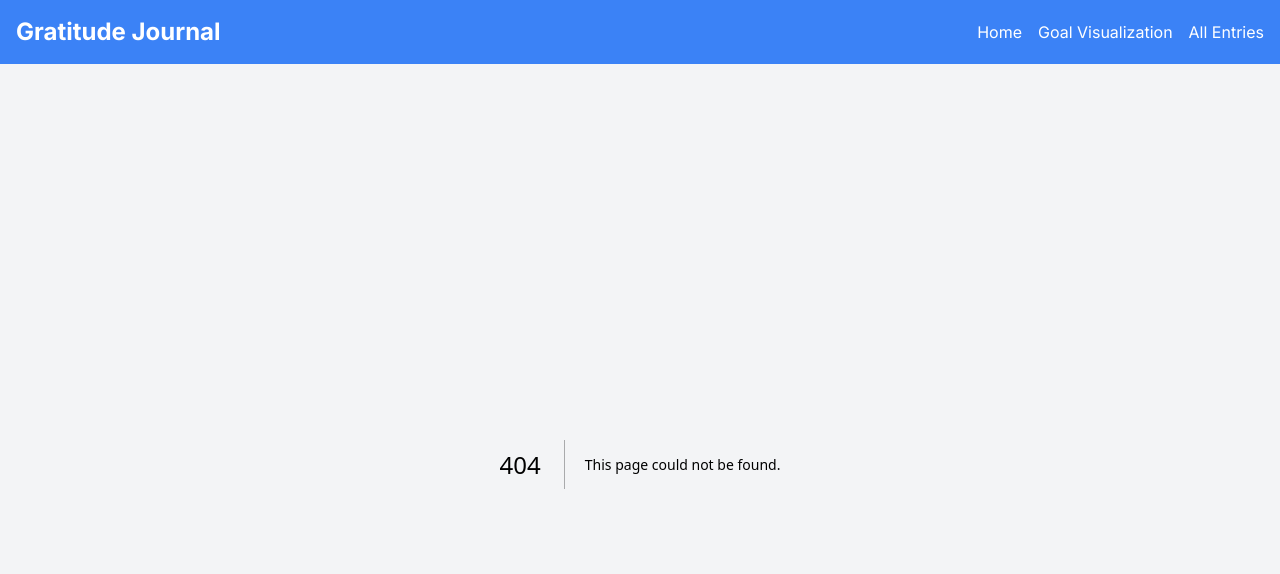
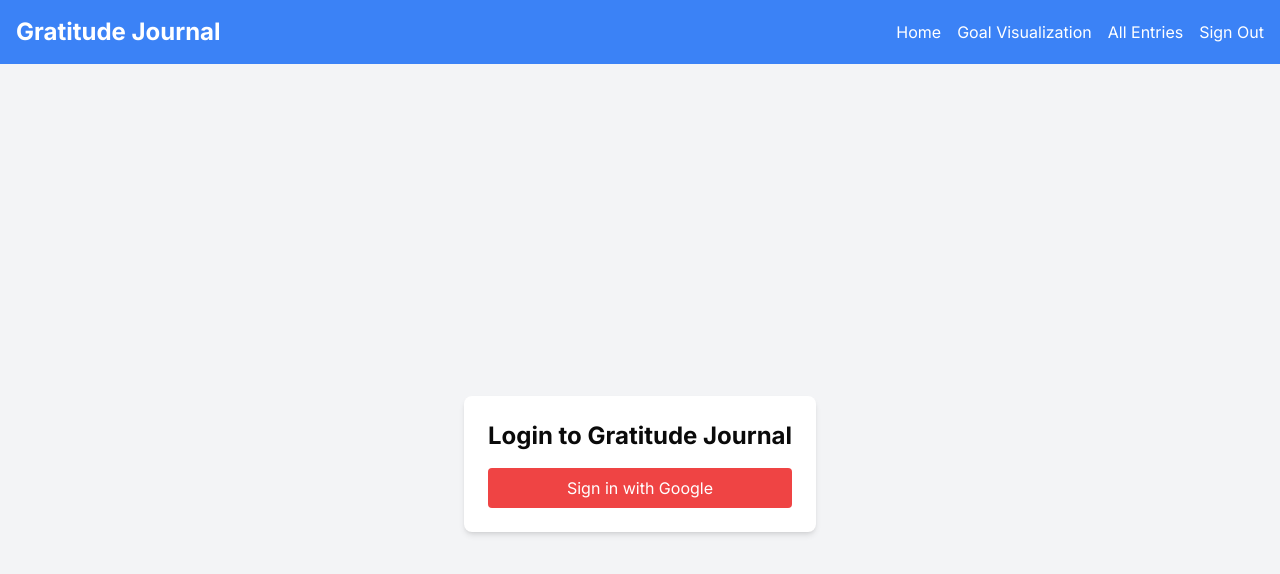
Before and after one commit to leeya018/gratitudes, a Next.js app: page /login in a window 1280 px wide. Before the commit this address had no page. Shown: the top 574 px of the page. Built offline with nearby package versions, Linux system fonts and the light colour scheme; no server answers; sample sign-in values are in the browser's storage.

Commit message:
add firebase and login to ssy

```diff
--- a/app/layout.tsx
+++ b/app/layout.tsx
@@ -2,6 +2,7 @@ import type { Metadata } from "next";
 import { Inter } from "next/font/google";
 import "./globals.css";
 import Navbar from "@/components/Navbar";
+import { AuthProvider } from "@/contexts/AuthContext";
 
 const inter = Inter({ subsets: ["latin"] });
 
@@ -18,8 +19,10 @@ export default function RootLayout({
   return (
     <html lang="en">
       <body className={inter.className}>
-        <Navbar />
-        <main className="min-h-screen bg-gray-100 pt-16">{children}</main>
+        <AuthProvider>
+          <Navbar />
+          <main className="min-h-screen bg-gray-100 pt-16">{children}</main>
+        </AuthProvider>
       </body>
     </html>
   );
--- /dev/null
+++ b/app/login/page.tsx
@@ -0,0 +1,37 @@
+"use client";
+
+import { useState } from "react";
+import { signInWithPopup, GoogleAuthProvider } from "firebase/auth";
+import { auth } from "@/lib/firebase";
+import { useRouter } from "next/navigation";
+
+export default function Login() {
+  const [error, setError] = useState<string | null>(null);
+  const router = useRouter();
+
+  const handleGoogleSignIn = async () => {
+    try {
+      const provider = new GoogleAuthProvider();
+      await signInWithPopup(auth, provider);
+      router.push("/");
+    } catch (error) {
+      setError("Failed to sign in with Google. Please try again.");
+      console.error(error);
+    }
+  };
+
+  return (
+    <div className="flex items-center justify-center min-h-screen bg-gray-100">
+      <div className="p-6 bg-white rounded-lg shadow-md">
+        <h1 className="text-2xl font-bold mb-4">Login to Gratitude Journal</h1>
+        <button
+          onClick={handleGoogleSignIn}
+          className="w-full bg-red-500 text-white py-2 px-4 rounded hover:bg-red-600 transition duration-200"
+        >
+          Sign in with Google
+        </button>
+        {error && <p className="mt-4 text-red-500">{error}</p>}
+      </div>
+    </div>
+  );
+}
--- a/app/page.tsx
+++ b/app/page.tsx
@@ -2,17 +2,20 @@ import GratitudeForm from "@/components/GratitudeForm";
 import GratitudeList from "@/components/GratitudeList";
 import CompletionMessage from "@/components/CompletionMessage";
 import { getGratitudesForToday } from "./utils/gratitudes";
+import { ProtectedRoute } from "@/components/ProtectedRoute";
 
 export default async function Home() {
   const gratitudes = await getGratitudesForToday();
   const isComplete = gratitudes.length >= 10;
 
   return (
+    <ProtectedRoute>
       <div className="container mx-auto p-4">
         <h1 className="text-3xl font-bold mb-4">Daily Gratitude</h1>
         {!isComplete && <GratitudeForm />}
         <GratitudeList />
         {isComplete && <CompletionMessage />}
       </div>
+    </ProtectedRoute>
   );
 }
--- a/components/Navbar.tsx
+++ b/components/Navbar.tsx
@@ -1,6 +1,24 @@
+"use client";
+
 import Link from "next/link";
+import { useAuth } from "@/contexts/AuthContext";
+import { signOut } from "firebase/auth";
+import { auth } from "@/lib/firebase";
+import { useRouter } from "next/navigation";
 
 const Navbar = () => {
+  const { user } = useAuth();
+  const router = useRouter();
+
+  const handleSignOut = async () => {
+    try {
+      await signOut(auth);
+      router.push("/login");
+    } catch (error) {
+      console.error("Failed to sign out", error);
+    }
+  };
+
   return (
     <nav className="bg-blue-500 p-4 fixed top-0 left-0 right-0 z-10">
       <div className="container mx-auto flex justify-between items-center">
@@ -26,6 +44,22 @@ const Navbar = () => {
               All Entries
             </Link>
           </li>
+          {user ? (
+            <li>
+              <button
+                onClick={handleSignOut}
+                className="text-white hover:text-blue-200"
+              >
+                Sign Out
+              </button>
+            </li>
+          ) : (
+            <li>
+              <Link href="/login" className="text-white hover:text-blue-200">
+                Login
+              </Link>
+            </li>
+          )}
         </ul>
       </div>
     </nav>
--- /dev/null
+++ b/components/ProtectedRoute.tsx
@@ -0,0 +1,22 @@
+"use client";
+
+import { useAuth } from "@/contexts/AuthContext";
+import { useRouter } from "next/navigation";
+import { useEffect } from "react";
+
+export function ProtectedRoute({ children }: { children: React.ReactNode }) {
+  const { user, loading } = useAuth();
+  const router = useRouter();
+
+  useEffect(() => {
+    if (!loading && !user) {
+      router.push("/login");
+    }
+  }, [user, loading, router]);
+
+  if (loading) {
+    return <div>Loading...</div>;
+  }
+
+  return user ? <>{children}</> : null;
+}
--- /dev/null
+++ b/contexts/AuthContext.tsx
@@ -0,0 +1,40 @@
+"use client";
+
+import type React from "react";
+import { createContext, useContext, useEffect, useState } from "react";
+import { type User, onAuthStateChanged } from "firebase/auth";
+import { auth } from "@/lib/firebase";
+
+type AuthContextType = {
+  user: User | null;
+  loading: boolean;
+};
+
+const AuthContext = createContext<AuthContextType>({
+  user: null,
+  loading: true,
+});
+
+export const useAuth = () => useContext(AuthContext);
+
+export const AuthProvider: React.FC<{ children: React.ReactNode }> = ({
+  children,
+}) => {
+  const [user, setUser] = useState<User | null>(null);
+  const [loading, setLoading] = useState(true);
+
+  useEffect(() => {
+    const unsubscribe = onAuthStateChanged(auth, (user) => {
+      setUser(user);
+      setLoading(false);
+    });
+
+    return () => unsubscribe();
+  }, []);
+
+  return (
+    <AuthContext.Provider value={{ user, loading }}>
+      {children}
+    </AuthContext.Provider>
+  );
+};
--- /dev/null
+++ b/lib/firebase.ts
@@ -0,0 +1,18 @@
+import { initializeApp, getApps } from "firebase/app";
+import { getAuth } from "firebase/auth";
+
+const firebaseConfig = {
+  apiKey: process.env.NEXT_PUBLIC_FIREBASE_API_KEY,
+  authDomain: process.env.NEXT_PUBLIC_FIREBASE_AUTH_DOMAIN,
+  projectId: process.env.NEXT_PUBLIC_FIREBASE_PROJECT_ID,
+  storageBucket: process.env.NEXT_PUBLIC_FIREBASE_STORAGE_BUCKET,
+  messagingSenderId: process.env.NEXT_PUBLIC_FIREBASE_MESSAGING_SENDER_ID,
+  appId: process.env.NEXT_PUBLIC_FIREBASE_APP_ID,
+};
+
+// Initialize Firebase
+const app =
+  getApps().length === 0 ? initializeApp(firebaseConfig) : getApps()[0];
+const auth = getAuth(app);
+
+export { auth };
--- a/package.json
+++ b/package.json
@@ -14,6 +14,7 @@
     "@radix-ui/react-slot": "^1.1.1",
     "class-variance-authority": "^0.7.1",
     "clsx": "^2.1.1",
+    "firebase": "^11.2.0",
     "fs": "^0.0.1-security",
     "lucide-react": "^0.473.0",
     "next": "14.2.16",
```
Also changed, not shown: 1 other file (tests, documents, lock files or other folders). Lines whose indentation alone changed are shown as unchanged.
